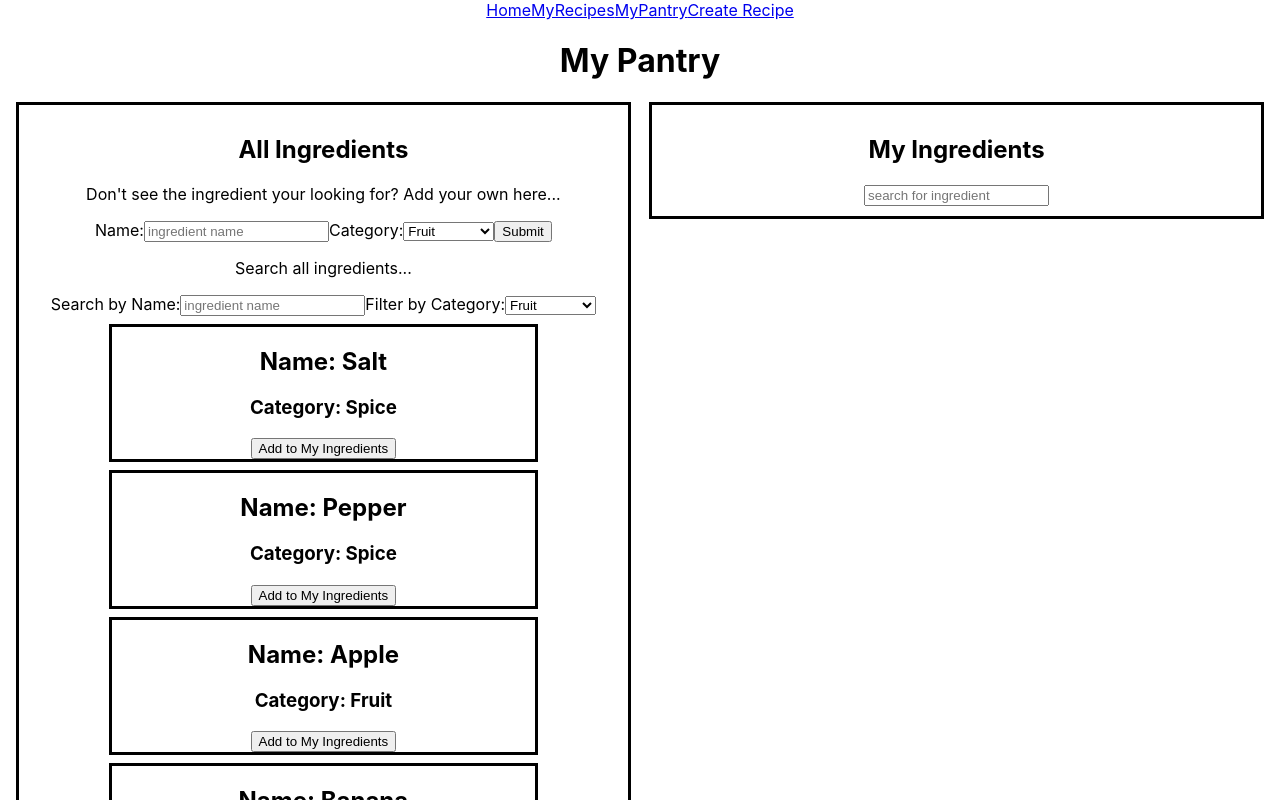
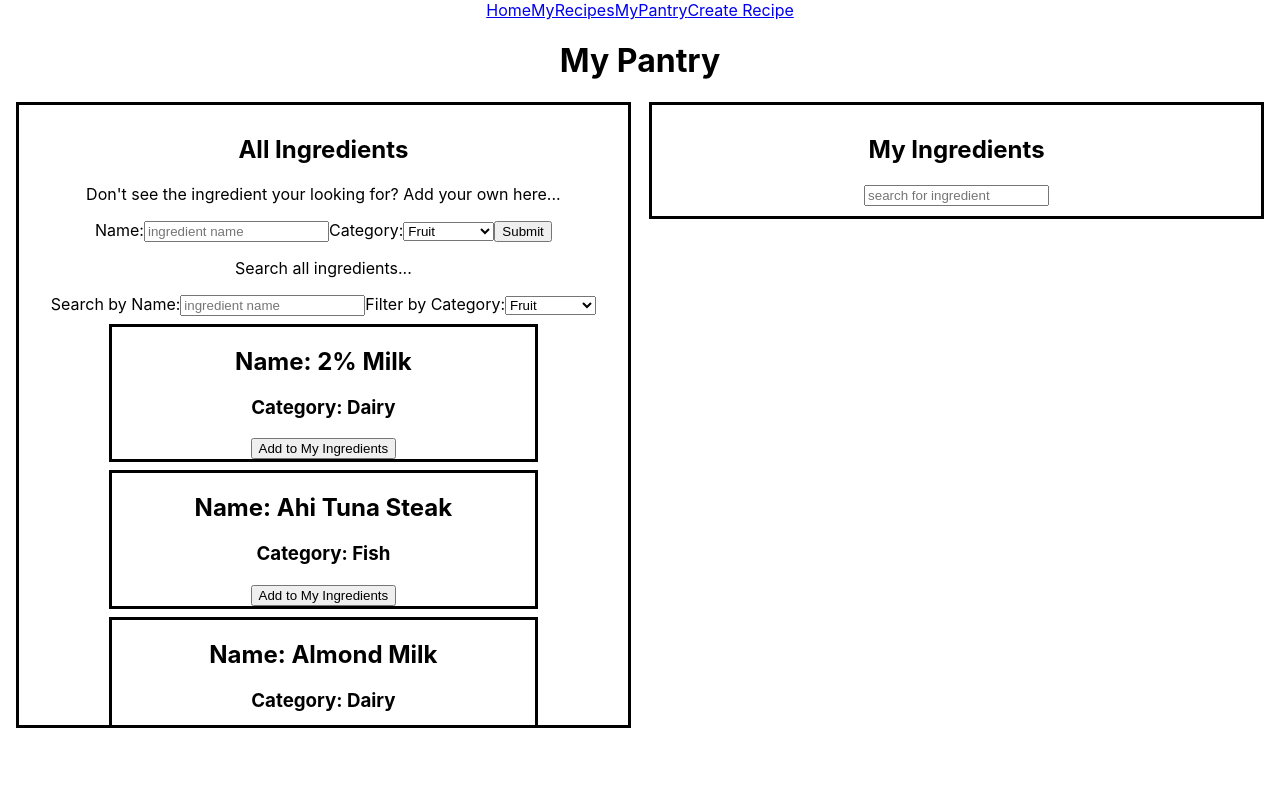
Before and after one commit to Convosable/MyPantry, a React (Create React App) app: page /mypantry in a window 1280 px wide. Shown: the top 800 px of the page. Built offline with nearby package versions, Linux system fonts and the light colour scheme; data requests are answered from the project's data file.

Commit message:
adds a scroll bar for each ingredient container

```diff
--- a/db.json
+++ b/db.json
@@ -637,6 +637,11 @@
       "name": "Chia Seeds",
       "category": "Nuts/Seeds",
       "id": 126
+    },
+    {
+      "name": "Jackfruit",
+      "category": "Fruit",
+      "id": 127
     }
   ]
 }
--- a/src/App.js
+++ b/src/App.js
@@ -21,7 +21,12 @@ function App() {
   useEffect(() => {
     fetch(ingredientsData)
     .then(r=>r.json())
-    .then(ingredient => setIngredientsList(ingredient))
+    .then(ingredients => {
+      const abc = ingredients.sort(function(a,b) {
+        return a.name.localeCompare(b.name);
+      })
+      setIngredientsList(abc)
+    })
   },[]);
 
 
--- a/src/index.css
+++ b/src/index.css
@@ -16,7 +16,9 @@ code {
   border-style: solid;
   margin-left: 5rem;
   margin-right: 5rem;
-  margin-top: .5rem
+  margin-top: .5rem;
+  /* display: flex;
+  justify-content: space-between; */
 }
 
 .ingredientcontainer {
@@ -26,6 +28,8 @@ code {
   float: left;
   width: 46%;
   padding: 10px;
+  overflow-y: auto;
+  max-height: 600px;
 }
 
 .myingredientcontainer {
@@ -35,4 +39,6 @@ code {
   float: right;
   width: 46%;
   padding: 10px;
+  overflow-y: auto;
+  max-height: 600px;
 }
```
